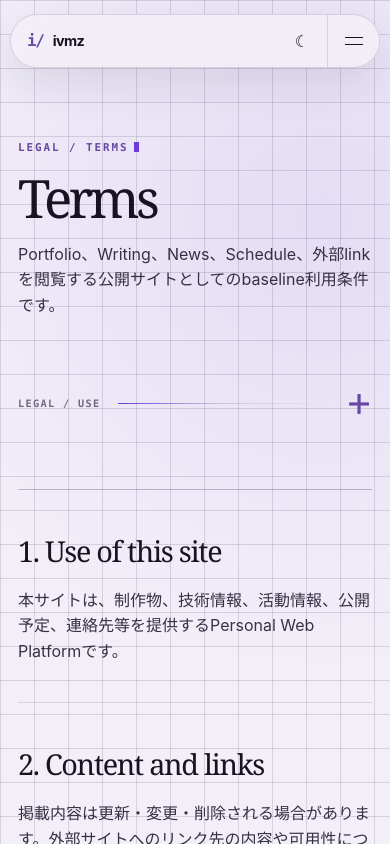
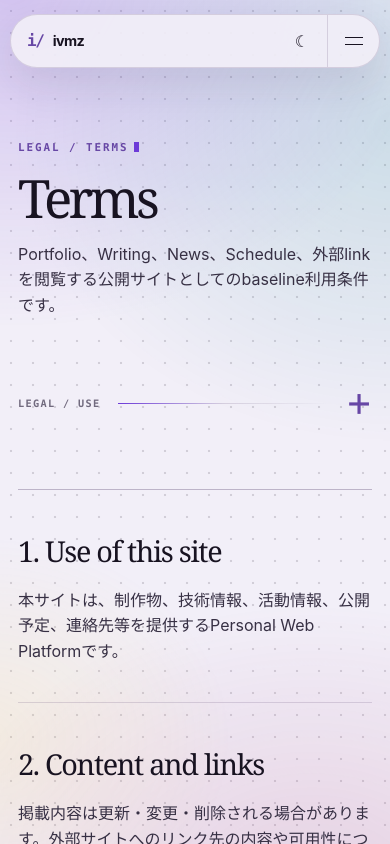
Before and after one commit to mizzz-ivr/ivmz-home, a Next.js app: page /legal/terms in a window 390 px wide. Shown: the top 844 px of the page. Built offline with nearby package versions, Linux system fonts and the light colour scheme.

Commit message:
feat(site): replace graph-paper background with dot matrix and aurora glows
Co-Authored-By: Claude Sonnet 5.5 <noreply@anthropic.com>
Claude-Session: https://claude.ai/code/session_01T7sTiLHL9uRFR7PUVWzuNB

```diff
--- a/src/app/globals.css
+++ b/src/app/globals.css
@@ -76,21 +76,44 @@
 }
 
 * { box-sizing: border-box; }
-html { background: var(--color-bg); scroll-behavior: smooth; scroll-padding-top: 88px; }
+html {
+  /* Dot matrix instead of graph paper; soft colour glows live on body::before. */
+  background:
+    radial-gradient(circle, color-mix(in srgb, var(--color-text) 15%, transparent) 1px, transparent 1.6px) 0 0 / 28px 28px,
+    var(--color-bg);
+  scroll-behavior: smooth;
+  scroll-padding-top: 88px;
+}
 body {
   margin: 0;
   min-width: 0;
   overflow-wrap: anywhere;
   color: var(--color-text);
-  background:
-    linear-gradient(var(--color-line) 1px, transparent 1px),
-    linear-gradient(90deg, var(--color-line) 1px, transparent 1px),
-    radial-gradient(circle at 83% 8%, var(--color-selection), transparent 28rem),
-    var(--color-bg);
-  background-size: 46px 46px, 46px 46px, auto, auto;
+  background: transparent;
   font-family: var(--font-ui);
   line-height: 1.6;
   transition: background-color var(--duration-ui) ease, color var(--duration-ui) ease;
+}
+
+/* Aurora glows: fixed, decorative, behind all content. */
+body::before {
+  content: '';
+  position: fixed;
+  inset: -8%;
+  z-index: -1;
+  pointer-events: none;
+  background:
+    radial-gradient(38rem 30rem at 10% 6%, color-mix(in srgb, var(--color-primary) 24%, transparent), transparent 70%),
+    radial-gradient(34rem 28rem at 94% 20%, color-mix(in srgb, var(--color-cyan) 16%, transparent), transparent 70%),
+    radial-gradient(34rem 26rem at 76% 98%, color-mix(in srgb, var(--color-pink) 16%, transparent), transparent 70%),
+    radial-gradient(22rem 18rem at 4% 82%, color-mix(in srgb, var(--color-pop, #ffd84a) 12%, transparent), transparent 70%);
+}
+@media (prefers-reduced-motion: no-preference) {
+  body::before { animation: aurora-drift 28s ease-in-out infinite alternate; }
+}
+@keyframes aurora-drift {
+  from { transform: translate3d(0, 0, 0) scale(1); }
+  to { transform: translate3d(-2%, 2.5%, 0) scale(1.06); }
 }
 
 a { color: inherit; text-decoration: none; }
@@ -279,7 +302,7 @@ main { overflow: clip; }
   content-visibility: visible;
 }
 .hero::before { display: none; }
-.hero-grid { position: absolute; inset: 15% 0 7%; background: repeating-linear-gradient(0deg, transparent 0 39px, var(--color-line) 40px), repeating-linear-gradient(90deg, transparent 0 39px, var(--color-line) 40px); mask-image: linear-gradient(to bottom, transparent, #000 20%, #000 80%, transparent); opacity: 0.35; pointer-events: none; }
+.hero-grid { position: absolute; inset: 15% 0 7%; background: radial-gradient(circle, var(--color-primary-soft) 1.3px, transparent 1.8px) 0 0 / 44px 44px; mask-image: linear-gradient(to bottom, transparent, #000 20%, #000 80%, transparent); opacity: 0.35; pointer-events: none; }
 .hero-pointer-layer { position: absolute; inset: 0; pointer-events: none; z-index: 0; --pointer-x: 0; --pointer-y: 0; }
 .hero-pointer-layer::before, .hero-pointer-layer::after { content: ''; position: absolute; border: 1px solid var(--color-line); transition: transform var(--duration-ui) var(--ease-signal); }
 .hero-pointer-layer::before { width: 36%; aspect-ratio: 1; right: 5%; top: 17%; transform: translate(calc(var(--pointer-x) * 16px), calc(var(--pointer-y) * 16px)) rotate(8deg); }
@@ -445,7 +468,7 @@ main { overflow: clip; }
 
 @media (max-width: 640px) {
   html { scroll-padding-top: 76px; }
-  body { background-size: 34px 34px, 34px 34px, auto, auto; }
+  html { background-size: 22px 22px, auto; }
   .signal-header { width: calc(100% - 20px); }
   .section-shell { padding: 88px max(18px, env(safe-area-inset-left)) 78px max(18px, env(safe-area-inset-right)); }
   .section-shell::before { left: 18px; right: 18px; }
```
